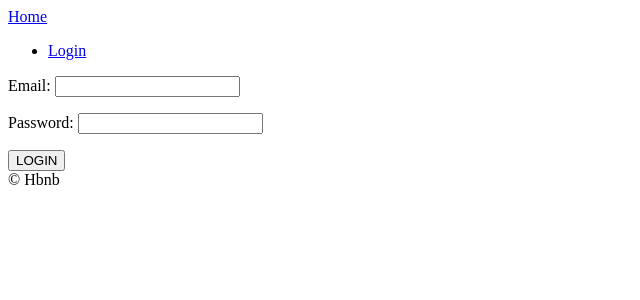
After one commit to Hunnie-Berlin/airbnb_clone, a Django app: page /users/login/ in a window 1280 px wide. The commit adds this page. Shown: the top 300 px of the page, without its empty margins (0-640 px from the left). Run offline with Django 3.2, Linux system fonts and the light colour scheme.

Commit message:
Login/Logout (hard way)

```diff
--- a/config/urls.py
+++ b/config/urls.py
@@ -22,6 +22,7 @@ from django.conf.urls.static import static
 urlpatterns = [
     path("", include("core.urls", namespace="core")),
     path("rooms/", include("rooms.urls", namespace="rooms")),
+    path("users/", include("users.urls", namespace="users")),
     path("admin/", admin.site.urls),
 ]
 
--- a/templates/partials/nav.html
+++ b/templates/partials/nav.html
@@ -1,4 +1,8 @@
   <a href="{% url 'core:home' %}"> Home </a>
   <ul>
-    <li><a href="#">Login</a></li>
+    {% if user.is_authenticated  %}
+      <li><a href="{% url 'users:logout' %}">Log out</a></li>
+    {% else %}
+      <li><a href="{% url 'users:login' %}">Login</a></li>
+    {% endif %}
   </ul>
--- /dev/null
+++ b/templates/users/login.html
@@ -0,0 +1,15 @@
+{% extends "base.html" %}
+
+{% block page_title %} Log In {% endblock page_title %}
+
+{% block search-bar %}
+{% endblock search-bar %}
+
+
+{% block content %}
+<form method="POST" action="{% url 'users:login' %}">
+    {% csrf_token %}
+    {{form.as_p}}
+    <button>LOGIN</button>
+</form>
+{% endblock content %}
--- /dev/null
+++ b/users/forms.py
@@ -0,0 +1,20 @@
+from django import forms
+from . import models
+
+
+class LoginForm(forms.Form):
+
+    email = forms.EmailField()
+    password = forms.CharField(widget=forms.PasswordInput)
+
+    def clean(self):
+        email = self.cleaned_data.get("email")
+        password = self.cleaned_data.get("password")
+        try:
+            user = models.User.objects.get(email=email)
+            if user.check_password(password):
+                return self.cleaned_data
+            else:
+                self.add_error("password", forms.ValidationError("Password is wrong."))
+        except models.User.DoesNotExist:
+            self.add_error("email", forms.ValidationError("User does not exist."))
--- a/users/urls.py
+++ b/users/urls.py
@@ -0,0 +1,9 @@
+from django.urls import path
+from . import views
+
+app_name = "users"
+
+urlpatterns = [
+    path("login/", views.LoginView.as_view(), name="login"),
+    path("logout/", views.log_out, name="logout"),
+]
--- a/users/views.py
+++ b/users/views.py
@@ -1,3 +1,26 @@
-from django.shortcuts import render
+from django.views import View
+from django.shortcuts import render, redirect, reverse
+from django.contrib.auth import authenticate, login, logout
+from . import forms
 
-# Create your views here.
+
+class LoginView(View):
+    def get(self, request):
+        form = forms.LoginForm()
+        return render(request, "users/login.html", {"form": form})
+
+    def post(self, request):
+        form = forms.LoginForm(request.POST)
+        if form.is_valid():
+            email = form.cleaned_data.get("email")
+            password = form.cleaned_data.get("password")
+            user = authenticate(request, username=email, password=password)
+            if user is not None:
+                login(request, user)
+                return redirect(reverse("core:home"))
+        return render(request, "users/login.html", {"form": form})
+
+
+def log_out(request):
+    logout(request)
+    return redirect(reverse("core:home"))
```
